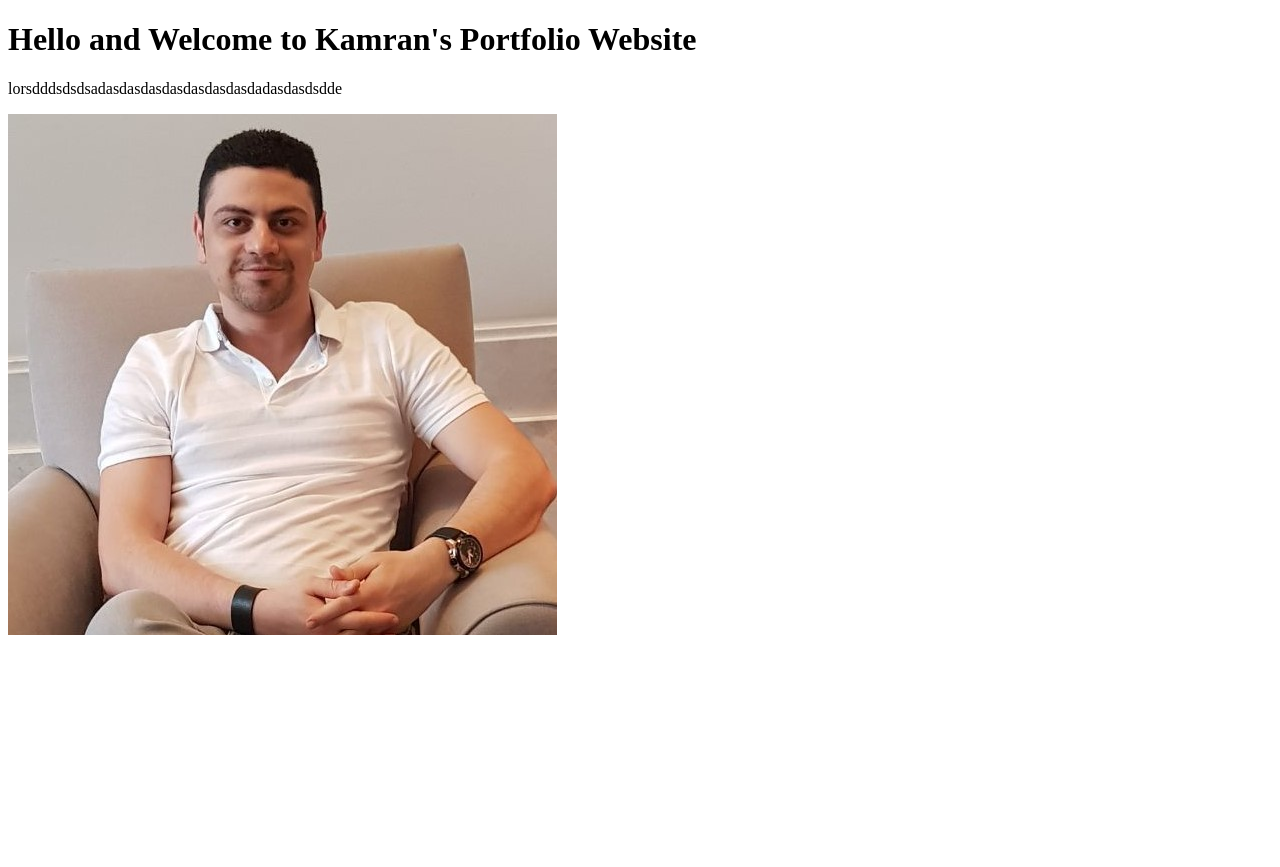
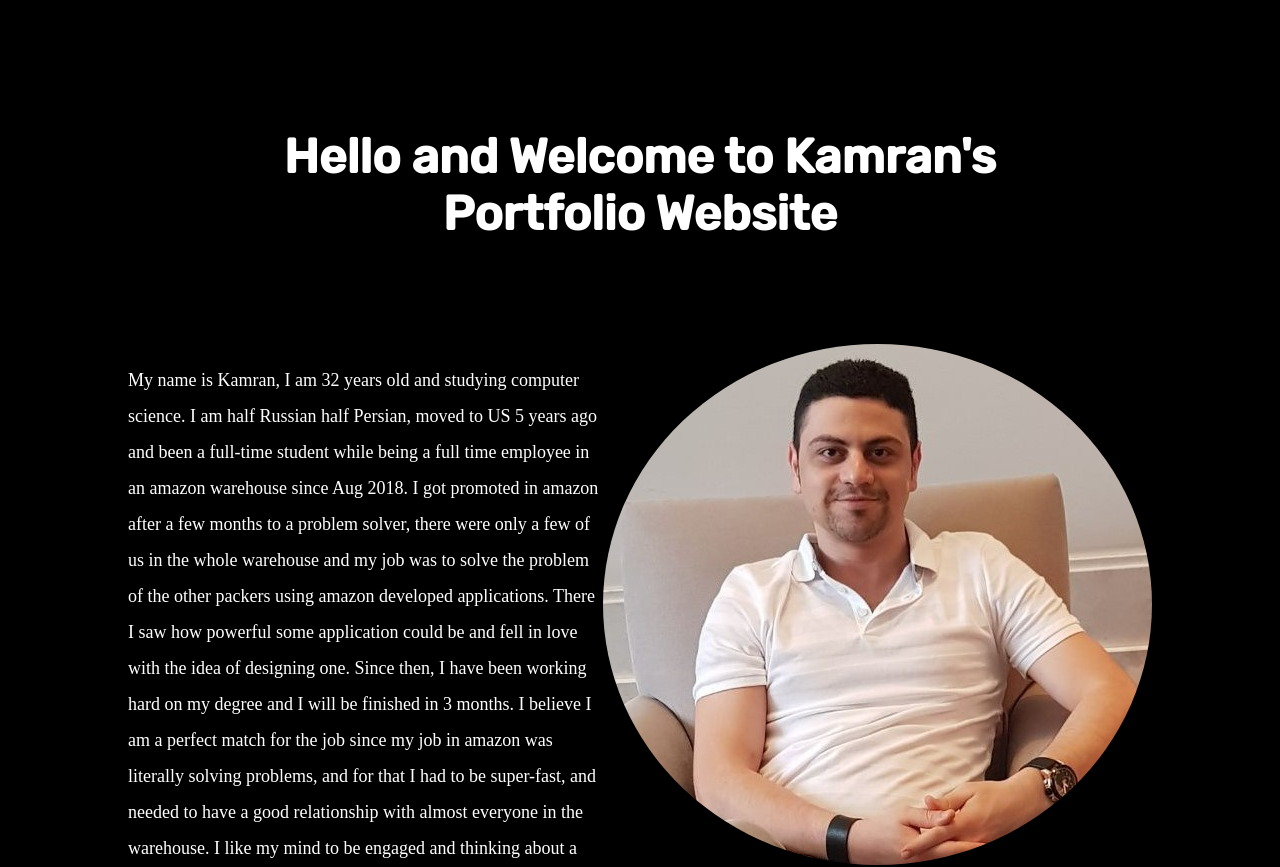
Before and after one commit to kamrank89/kamran89.github.io, a React (Create React App) app in the folder my-app/: page / in a window 1280 px wide. Shown: the top 867 px of the page. Before the commit the page ends 800 px from the top, so only its background shows below. Built offline with nearby package versions, Linux system fonts and the light colour scheme; the HTML template or start-up script is replaced by a standard one.

Commit message:
section1 compelete

```diff
--- /dev/null
+++ b/my-app/public/index.html
@@ -0,0 +1,19 @@
+<!DOCTYPE html>
+<html lang="en">
+  <head>
+    <meta charset="utf-8" />
+    <meta content="width=device-width, initial-scale=1" name="viewport" />
+    <link rel="stylesheet" href="styles.css" />
+    <link rel="preconnect" href="https://fonts.googleapis.com" />
+    <link rel="preconnect" href="https://fonts.gstatic.com" crossorigin />
+    <link
+      href="https://fonts.googleapis.com/css2?family=Rubik:wght@500&display=swap"
+      rel="stylesheet"
+    />
+    <title>Kamran's Portfolio</title>
+  </head>
+  <body>
+    <div id="root"></div>
+    <script src="./src/index.js" type="text/jsx"></script>
+  </body>
+</html>
--- a/my-app/public/styles.css
+++ b/my-app/public/styles.css
@@ -4,55 +4,56 @@ body {
 }
 
 /* Section 1 items */
-/* Item 1 */
+/* Section 1 Item 1 */
 
 #sectionone {
   margin: 10%;
+  max-width: 100%;
 }
 
 #sectionone .item1 {
   margin: 10%;
 }
 #sectionone h1 {
-  animation: textgrowth 1s infinite alternate;
   color: white;
-  text-align: cen
-  ter;
+  text-align: center;
   font-size: 3rem;
   font-family: "Rubik", sans-serif;
   font-weight: 900;
-  max-width: 100%;
 }
-/* #sectionone h1:hover {
-  font-size: 10rem;
-} */
 
-/* Item 2 */
+/* Section 1 Item 2 */
+
 #sectionone img {
   border-radius: 50%;
-
-  max-width: 100%;
 }
 #sectionone .item2 {
   display: flex;
 }
 #sectionone .item2 p {
+  color: white;
   max-width: 100%;
+  line-height: 2;
+  font-size: large;
+}
+#sectionone .item2 .img {
+  display: block;
+  max-width: 100%;
+}
+
+/* Section 2 Items */
+#section2 {
+  max-width: 100%;
+  margin: 10%;
   color: white;
 }
 
-ul li {
-  padding: 16px;
+@media screen and (max-width: 500px) {
+  #sectionone .item2 {
+    display: block;
+    margin: 2%;
+  }
+  #sectionone {
+    margin: 1%;
+  }
 }
-
-#contact {
-  color: white;
-}
-.education {
-  color: white;
-}
-.education.items ul {
-  display: flex;
-  list-style-type: none;
-  color: white;
-}
--- a/my-app/src/Components/App.jsx
+++ b/my-app/src/Components/App.jsx
@@ -1,10 +1,12 @@
 import React, { useState, useEffect } from "react";
 import SectionOne from "./Section1";
+import Education from "./Section2";
 
 function App() {
   return (
     <div>
       <SectionOne />
+      <Education />
     </div>
   );
 }
--- a/my-app/src/Components/Section1.jsx
+++ b/my-app/src/Components/Section1.jsx
@@ -3,14 +3,43 @@ import React from "react";
 function SectionOne() {
   return (
     <div id="sectionone">
+      {/* Item 1 */}
       <div className="item1">
         <h1>Hello and Welcome to Kamran's Portfolio Website</h1>
       </div>
+      {/* Item 2 */}
       <div className="item2">
         <div>
-          <p>lorsdddsdsdsadasdasdasdasdasdasdasdadasdasdsdde</p>
+          <p>
+            My name is Kamran, I am 32 years old and studying computer science.
+            I am half Russian half Persian, moved to US 5 years ago and been a
+            full-time student while being a full time employee in an amazon
+            warehouse since Aug 2018. I got promoted in amazon after a few
+            months to a problem solver, there were only a few of us in the whole
+            warehouse and my job was to solve the problem of the other packers
+            using amazon developed applications. There I saw how powerful some
+            application could be and fell in love with the idea of designing
+            one. Since then, I have been working hard on my degree and I will be
+            finished in 3 months. I believe I am a perfect match for the job
+            since my job in amazon was literally solving problems, and for that
+            I had to be super-fast, and needed to have a good relationship with
+            almost everyone in the warehouse. I like my mind to be engaged and
+            thinking about a solution to a problem is what I love. I have been
+            living in 3 different continents and been with people from different
+            races which made me to be able to work in any environment with
+            people of different background, believes, race. I started programing
+            with python and moved to C++, then focused sometime on Java, but the
+            two programming languages I know the best are Python and JavaScript.
+            Once I was introduced to HTML and CSS, I could not stop myself from
+            making websites and implementing new ideas for myself, recently I
+            have been working on an App like Note in Microsoft windows and you
+            can see the progress on my GitHub. I am familiar with React,
+            Node.js, Express.js, HTML, CSS, JavaScript and wrote a few websites
+            and web applications using all the mentioned Frameworks/Languages. I
+            also have experience using Git and GitHub.
+          </p>
         </div>
-        <div>
+        <div className="item2 img">
           <img src={require("./Images/kamran.jpg")} alt="can not be loaded" />
         </div>
       </div>
--- a/my-app/src/Components/Section2.jsx
+++ b/my-app/src/Components/Section2.jsx
@@ -0,0 +1,10 @@
+import React from "react";
+
+function Education() {
+  return (
+    <div id="section2">
+      <p>My Education</p>
+    </div>
+  );
+}
+export default Education;
```
